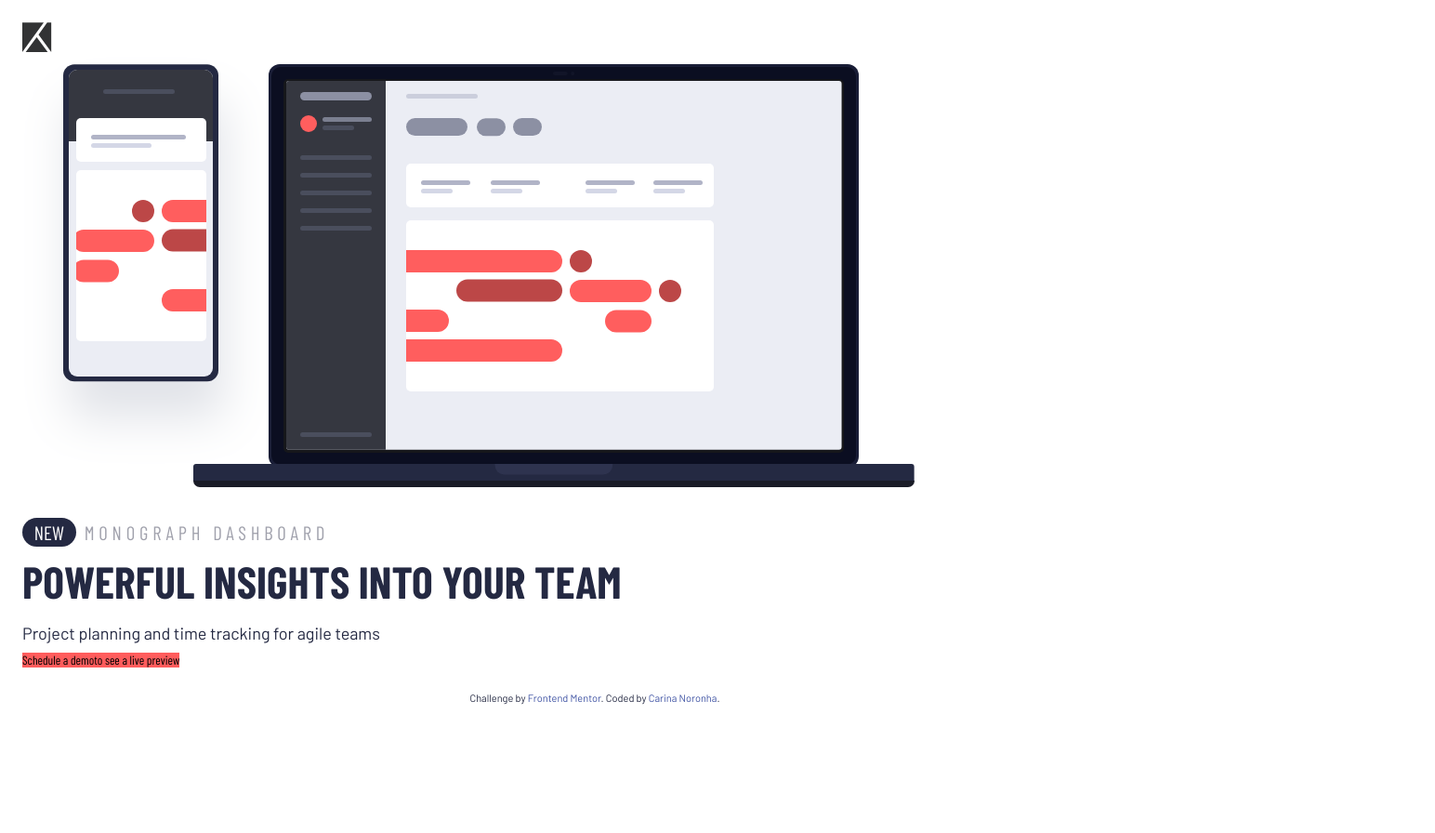
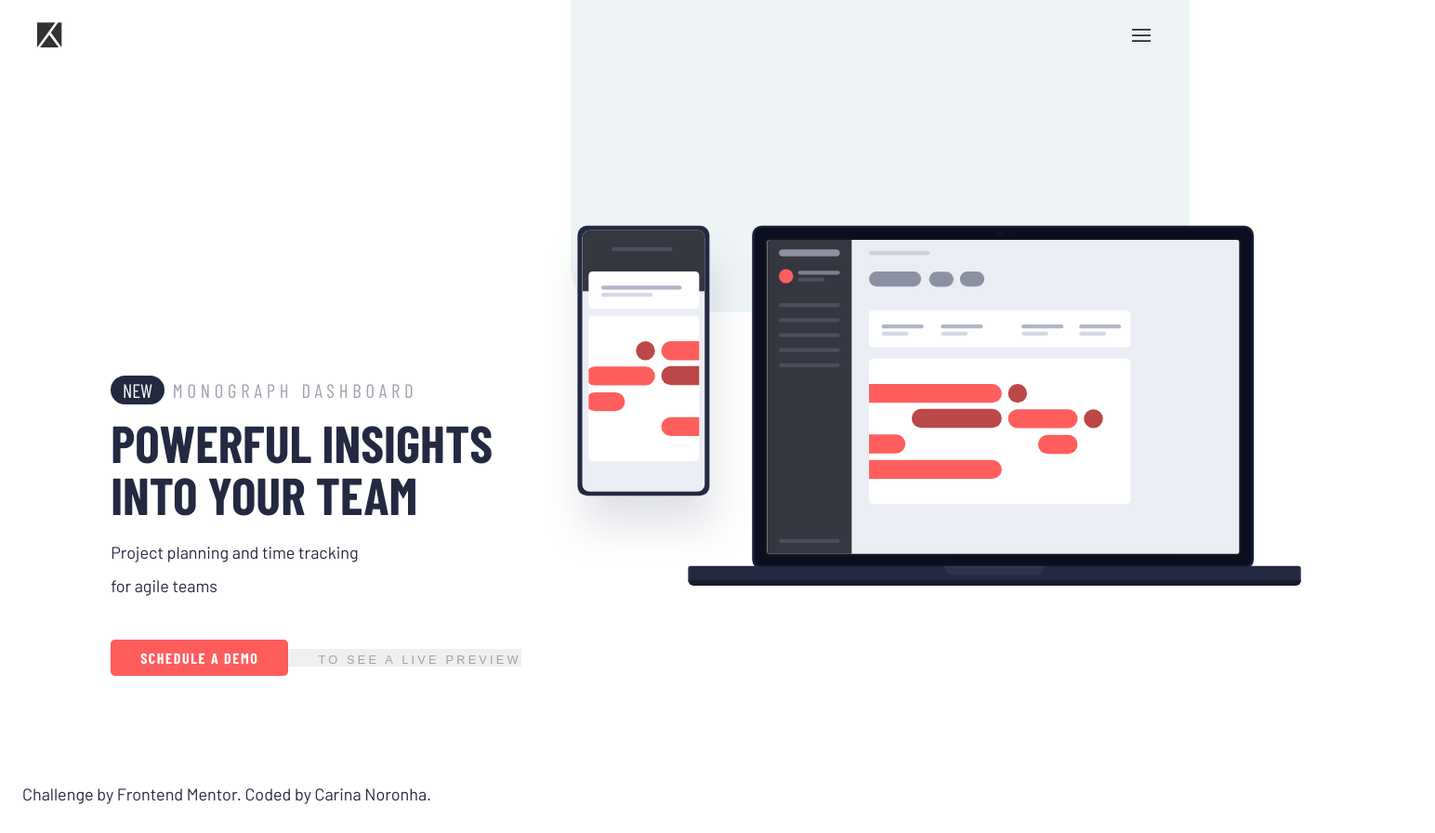
Before and after one commit to carinanoronha/carinanoronha.github.io, a plain HTML site: page index.html in a window 1280 px wide. Shown: the whole page at 93% size, 1544 px wide, since content can reach past the window. Before the commit the page ends 800 px from the top, so only its background shows below. Drawn offline with nearby package versions, Linux system fonts and the light colour scheme.

Commit message:
3 changed files

```diff
--- a/index.css
+++ b/index.css
@@ -1,4 +1,4 @@
-@import url('https://fonts.googleapis.com/css2?family=Barlow&family=Barlow+Condensed:wght@400;700&display=swap');
+@import url("https://fonts.googleapis.com/css2?family=Barlow&family=Barlow+Condensed:wght@400;700&display=swap");
 
 * {
     margin: 0;
@@ -6,50 +6,34 @@
     box-sizing: border-box;
 }
 
-img {
-    max-width: 100%;
-}
-
-ul {
-    list-style-type: none;
-}
-
-body {                          /* style-guide */
+body {                                      /* style-guide */
     font-size: 18px;
     font-family: "Barlow", sans-serif;
     color: hsl(230, 29%, 20%);
     background-color: #fff;
     padding: 1.5rem;
+    overflow-x: hidden;
 }
 
-a {                             /* Inherit: o estilo será herdado do elemento pai */
-    text-decoration: none;
-    color: inherit;
-    font-size: inherit;
+.bg {                                       /* Fundo cinza claro ao fundo */
+    position: absolute;
+    top: 0;
+    right: 0;
+    border-bottom-left-radius: 3rem;
+
+    background-color: hsl(207, 33%, 95%);
+    height: 21rem;
+    width: 52%;
+
+    z-index: -1;
   }
 
-h1,
-h2,
-li,
-.cta {                                              /* style-guide */
-    font-family: "Barlow Condensed", sans-serif;
-}
-
-p {
-    line-height: 1.8;
-}
-
-button {
-    background-color: transparent;
-    border: none;
-    outline: none;
-    cursor: pointer;
-}
-
-header {
+  .header {
     display: flex;
     align-items: center;
     justify-content: space-between;
+    max-width: 1200px;
+    margin: auto;
   }
 
   nav {
@@ -57,55 +41,97 @@ nav {
     top: -100vh;
     background-color: #fff;
     padding: 1.5rem;
-    width: 90%;
+    width: 40%;
     margin: auto;
     border-radius: 0.625rem;
     box-shadow: 2px 2px 2px rgba(0, 0, 0, 0.15);
+    transition: 0.3s;
+  }
+
+ul {
+    list-style-type: none;
+}
+
+a {                             /* Inherit: o estilo será herdado do elemento pai */
+    text-decoration: none;
+    text-decoration: none;
+    color: inherit;
+    font-size: inherit;
 }
 
 nav.open {
-    top: 6rem;
+    top: 0rem;
+  }
 
+.close {
+    display: none;
 }
 
   nav ul {
     display: flex;
     flex-direction: column;
+    justify-content: center;
     text-align: center;
-    justify-content: center;
     gap: 1rem;
   }
 
   nav ul li a {
     font-weight: bold;
     text-transform: uppercase;
-    letter-spacing: 0.05 rem;
+    letter-spacing: 0.05rem;
+  }
+
+button {
+  border: none;
+  outline: none;
+  cursor: pointer;
+}
+
+h1, h2, ul .bt {
+    font-family: "Barlow Condensed", sans-serif;
+}
+
+p {
+    line-height: 2;
   }
 
 nav ul li:nth-child(4) {
     display: none;
 }
 
-nav ul li:nth-last-child {
+nav ul li:last-child {
     border-top: 1px solid hsl(207, 33%, 95%);
     padding-top: 1rem;
 }
 
-.showcase {
+#menuButton {
+    display: none;
+  }
+
+.paragraph {
   display: flex;
   flex-direction: column-reverse;
+  padding: 4rem 0;
 }
 
-.showcase h2 {
+img {
+    max-width: 85%;
+}
+
+.paragraph article:last-child img {
+    width: calc(125);
+  }
+
+.paragraph h2 {
   font-weight: 400;
   font-size: 1.3rem;
-    margin: 2rem 0 1rem;
+  margin: 16rem 0 1rem;
   text-transform: uppercase;
   letter-spacing: 0.3rem;
-    color:hsl(231, 7%, 65%);
+  color: hsl(231, 7%, 65%);
 }
 
-.showcase h2 span {
+.paragraph h2 span {
   background-color: hsl(230, 29%, 20%);
   color: #fff;
   padding: 0.2rem 0.8rem;
@@ -113,21 +139,66 @@ nav ul li:nth-last-child {
   letter-spacing: 0;
 }
 
-.showcase h1 {
+.paragraph h1 {
   font-size: 3rem;
   line-height: 1;
   text-transform: uppercase;
   margin-bottom: 1rem;
 }
 
-.showcase .cta {
+.paragraph p {
+  margin-bottom: 3rem;
+}
+
+.paragraph .bt span1 {
+    font-size: 1rem;
+    color: #fff;
     background-color: hsl(0, 100%, 68%);
+    font-family: "Barlow Condensed", sans-serif;
+    font-weight: bold;
+    letter-spacing: 0.1rem;
+    text-transform: uppercase;
+    padding: 0.625rem 2rem;
+    border-radius: 0.3rem;
+}
+
+.paragraph .bt span2 {
+  font-size: 0.8rem;
+  color: hsl(231, 7%, 65%);
+  margin-left: 2rem;
+  letter-spacing: 0.2rem;
+  text-transform: uppercase;
 }
 
 .attribution {
-    font-size: 11px; text-align: center;
+  font-size: 4px;
+  text-align: center;
 }
 
 .attribution a {
   color: hsl(228, 45%, 44%);
 }
+
+@media (min-width: 768px) {
+.paragraph {
+    display: grid;
+    grid-template-columns: repeat(2, 1fr);
+    max-width: 1200px;
+    margin: auto;
+    place-items: center;
+    padding: 6rem 0;
+}
+
+.paragraph h1 {
+    font-size: 3.5rem;
+}
+
+.paragraph article:last-child {
+    position: absolute;
+    right: -16.5rem;
+  }
+
+.paragraph article:last-child img {
+    width: auto;
+  }
+}
--- a/index.html
+++ b/index.html
@@ -1,13 +1,18 @@
 <!DOCTYPE html>
 <html lang="en">
+
 <head>
   <meta charset="UTF-8">
   <meta name="viewport" content="width=device-width, initial-scale=1.0">
 
   <link rel="icon" type="image/png" sizes="32x32" href="./images/favicon-32x32.png">
   <link rel="stylesheet" href="index.css">
+
   <title>Frontend Mentor | Project tracking intro component</title>
 </head>
+
+<body>
+<div class="bg"></div> <!-- fundo cinza clar a direita -->
 
 <main>
   <header class="header">
@@ -15,7 +20,7 @@
       <img src="/images/logo.svg" alt="">
     </div>
 
-    <nav>
+    <nav>              <!-- Barra de navegação -->
       <ul>
         <li><a href="#"></a>Product</li>
         <li><a href="#"></a>Features</li>
@@ -25,39 +30,40 @@
       </ul>
     </nav>
 
-   <button>
-    <img src="./images/icon-hamburguer.svg" alt="">
+   <button id="menu-button">            <!-- Menu Hambúrguer -->
+    <img src="./images/icon-hamburger.svg" alt="" class="menu">
+    <img src="./images/icon-close.svg" alt="" class="close">
    </button>
-
   </header>
 
-  <section class="showcase">
+  <section class="paragraph">
     <article>
       <h2><span>New</span>
       Monograph Dashboard</h2>
 
-    <h1>Powerful insights into your team</h1>
-    <p>Project planning and time tracking for agile teams</p>
+    <h1>Powerful insights
+    <br>into your team</h1>
+    <p>Project planning and time tracking<br>for agile teams</p>
 
-    <button class="cta">Schedule a demo<span>to see a live preview</span></button>
+    <button class="bt"><span1>Schedule a demo</span1><span2>to see a live preview</span2></button>
+
     </article>
 
     <article>
-      <img src="./images/illustration-devices.svg" alt="">
+      <img src="./images/illustration-devices.svg">
     </article>
+
   </section>
-
 <br>
 </main>
 
-<body>
-
   <footer>
-    <p class="attribution">
+    <p class="reference">
       Challenge by <a href="https://www.frontendmentor.io?ref=challenge" target="_blank" rel="noreferrer">Frontend Mentor</a>.
       Coded by <a href="https://github.com/carinanoronha">Carina Noronha</a>.
     </p>
   </footer>
-  <link rel="stylesheet" href="index.js">
+
+<script src="index.js"></script>
 </body>
 </html>
--- a/index.js
+++ b/index.js
@@ -0,0 +1,16 @@
+const menuButton = document.getElementById("menu-button")
+const navbar = document.querySelector("nav")
+const closeMenu = document.querySelector(".close")
+const openMenu = document.querySelector(".menu")
+
+menuButton.addEventListener("click", () => {
+  if (navbar.classList.contains("open")) {
+    navbar.classList.remove("open")
+    closeMenu.style.display = "none"
+    openMenu.style.display = "block"
+  } else {
+    navbar.classList.add("open")
+    closeMenu.style.display = "block"
+    openMenu.style.display = "none"
+  }
+})
```
Lines whose indentation alone changed are shown as unchanged.
